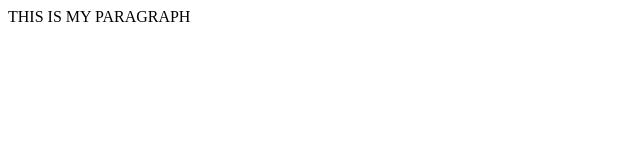
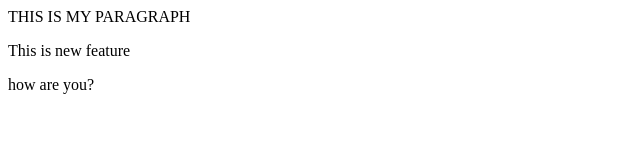
Before and after one commit to codedreammer/localrepo, a plain HTML site: page index.html in a window 1280 px wide. Shown: the whole page, without its empty margins (0-640 px from the left). Drawn offline with Linux system fonts and the light colour scheme.

Commit message:
Add new feature

```diff
--- a/index.html
+++ b/index.html
@@ -1 +1,3 @@
 <p>THIS IS MY PARAGRAPH</p>
+<p>This is new feature</p>
+<p>how are you?</p>
```
